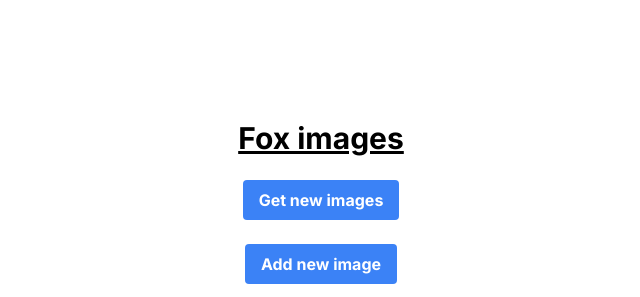
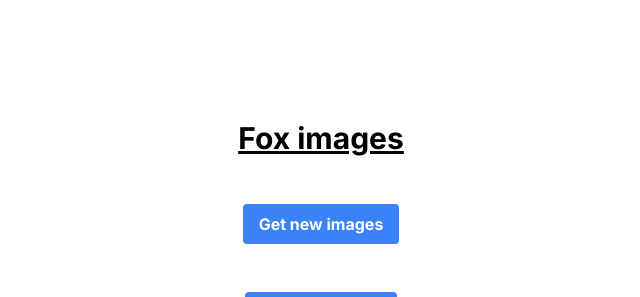
Before and after one commit to GilbertArdila/next-ts, a Next.js app: page / in a window 1280 px wide. Shown: the top 297 px of the page, without its empty margins (319-959 px from the left). Built offline with nearby package versions, Linux system fonts and the light colour scheme.

Commit message:
agregamos componente Button

```diff
--- /dev/null
+++ b/src/app/Button.tsx
@@ -0,0 +1,18 @@
+import React, { MouseEventHandler } from 'react'
+
+
+interface Props {
+    onClick: (() => void) | MouseEventHandler<HTMLButtonElement>;
+    text: string;
+
+}
+
+export const Button = ({onClick,text}:Props):JSX.Element => {
+  return (
+    <button
+    className="bg-blue-500 hover:bg-blue-700 text-white font-bold py-2 px-4 rounded m-6"
+    onClick={onClick}
+    >{text}</button>
+
+  )
+}
--- a/src/app/page.tsx
+++ b/src/app/page.tsx
@@ -3,6 +3,7 @@ import { useState, useEffect } from "react";
 import type { MouseEventHandler } from "react";
 
 import { RandomFox } from "@/components/RandomFox";
+import { Button } from "./Button";
 
 //function to generate a random number
 const random = (): number => Math.floor(Math.random() * 123) + 1;
@@ -47,18 +48,9 @@ export default function Home() {
   return (
     <main className="flex min-h-screen flex-col items-center justify-between p-24">
       <h1 className="text-3xl font-bold underline m-6">Fox images</h1>
-      <button
-      className="bg-blue-500 hover:bg-blue-700 text-white font-bold py-2 px-4 rounded"
-      onClick={() => {
-        setNewImages(true);
-      }
-      }
-      >Get new images</button>
+     <Button onClick={() => setNewImages(true)} text="Get new images" />
 
-      <button
-      className="bg-blue-500 hover:bg-blue-700 text-white font-bold py-2 px-4 rounded m-6"
-      onClick={addImage}
-      >Add new image</button>
+      <Button onClick={addImage} text="Add new image" />
 
       {images.map((image) => (
         <div className="flex p-4 justify-between" key={image.id}>
--- a/src/components/RandomFox.tsx
+++ b/src/components/RandomFox.tsx
@@ -1,4 +1,4 @@
-import React, { useRef } from "react";
+import React from "react";
 import { LazyLoadImage } from "react-lazy-load-image-component";
 import "react-lazy-load-image-component/src/effects/blur.css";
 
```
